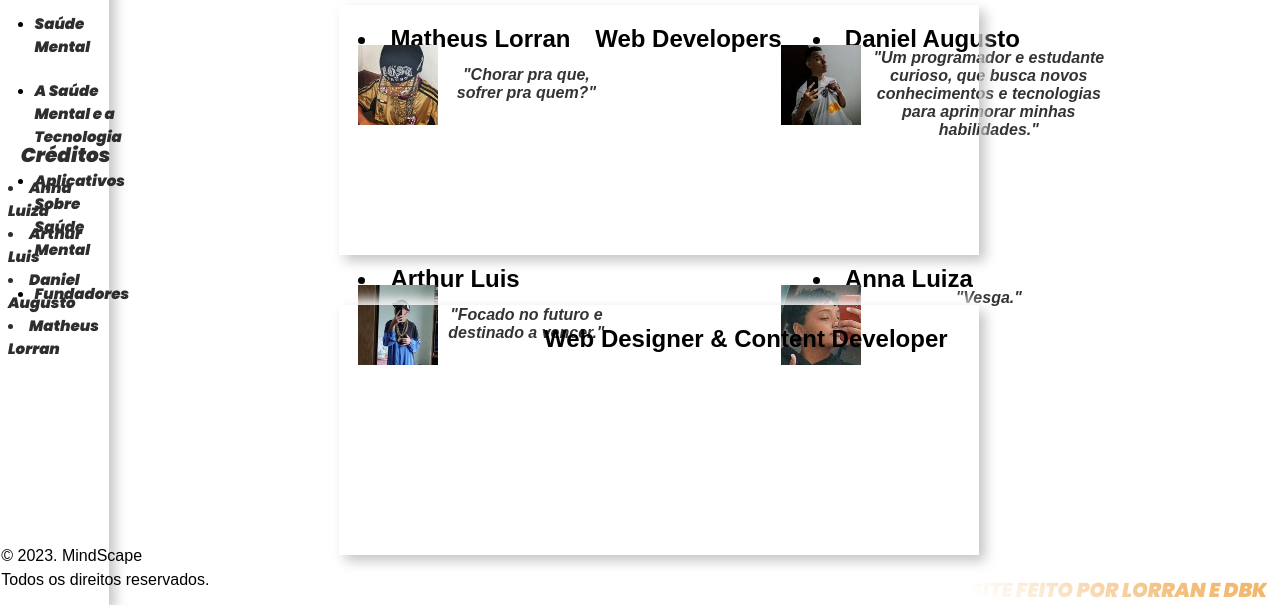
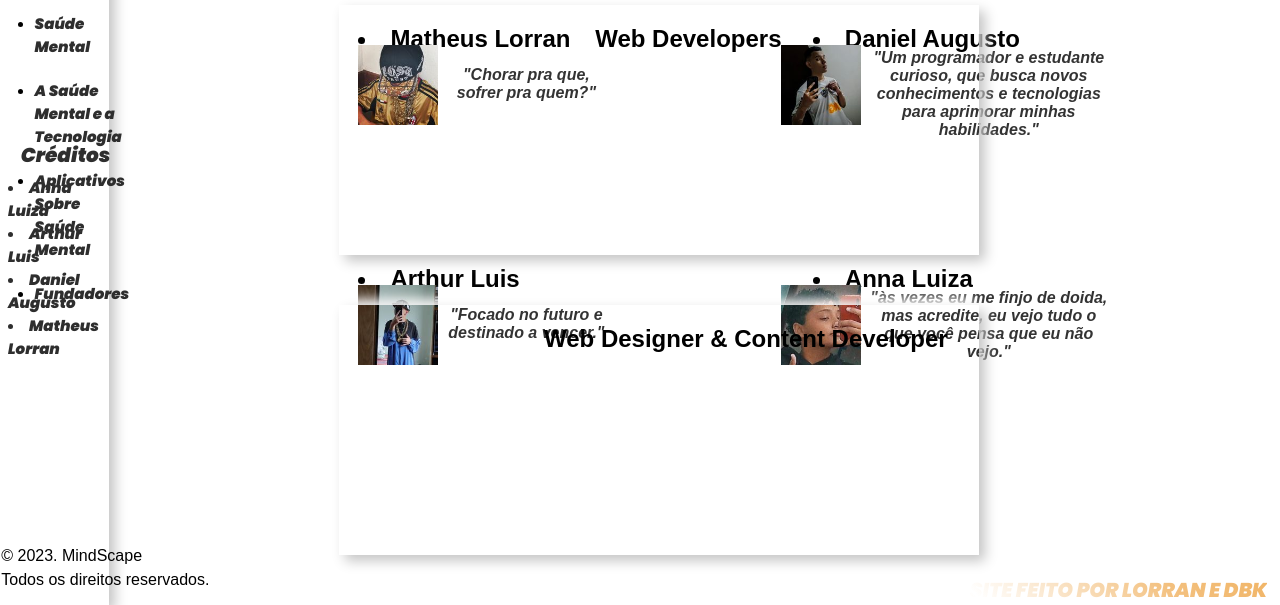
Before and after one commit to 1Cry/Trabalho, a plain HTML site: page Trabalho/Codigos/index4.html in a window 1280 px wide. Shown: the part 195-800 px from the top of the page. Drawn offline with Linux system fonts and the light colour scheme.

Commit message:
site pronto

```diff
--- a/Trabalho/Codigos/index4.html
+++ b/Trabalho/Codigos/index4.html
@@ -97,7 +97,7 @@
         <h2><li>Anna Luiza</li></h2>
       </div>
       <div class="annaI">
-        <div class="annaT"><h4>"Vesga."</h4></div>
+        <div class="annaT"><h4>"às vezes eu me finjo de doida, mas acredite, eu vejo tudo  o que  você pensa que eu não vejo."</h4></div>
         <img
           src="\trabalho\imagens.img\anna.png"
           alt="imagem1.png"
```
